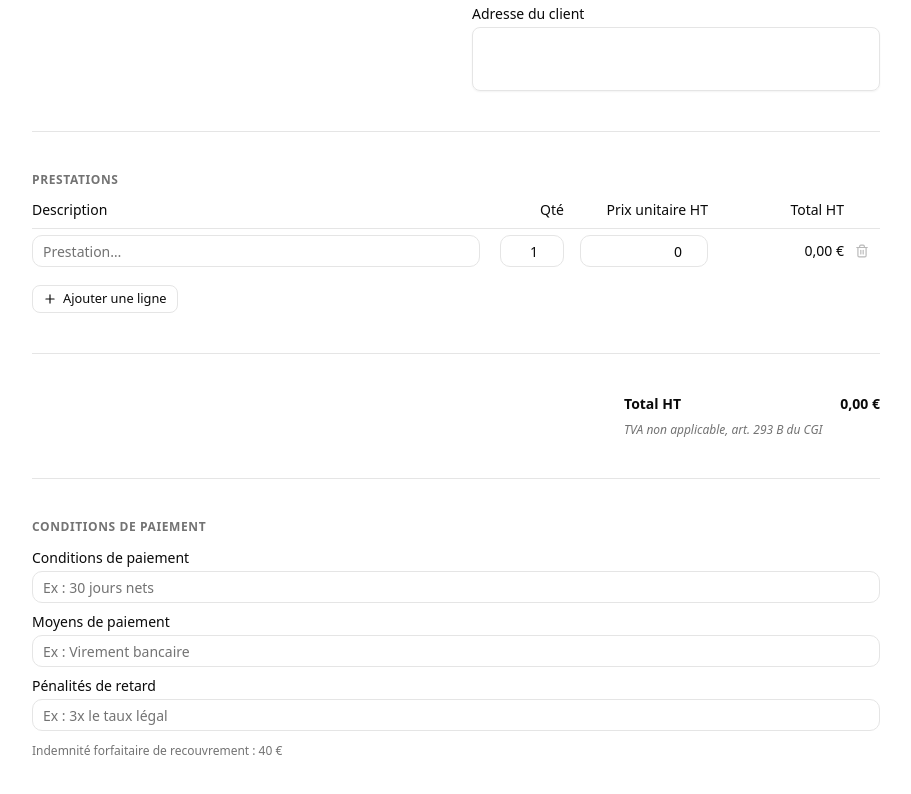
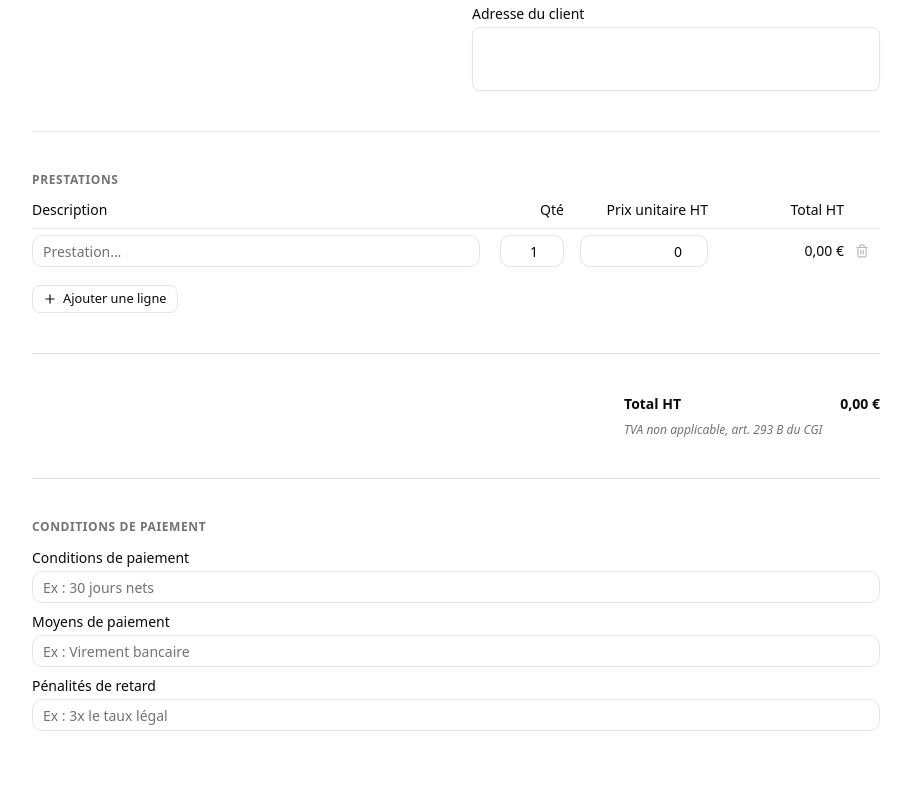
Before and after one commit to MichaelPico/invoice-generator, a React (Vite) app: page / in a window 1280 px wide. Shown: the part 394-1188 px from the top of the page, without its empty margins (184-1095 px from the left). After the commit the page ends 1165 px from the top, so only its background shows below. Built offline with nearby package versions, Linux system fonts and the light colour scheme.

Commit message:
recovery fee

```diff
--- a/src/components/invoice/InvoiceForm.tsx
+++ b/src/components/invoice/InvoiceForm.tsx
@@ -21,7 +21,10 @@ function plusDays(days: number) {
   return new Date(Date.now() + days * 864e5).toISOString().split('T')[0];
 }
 
-function freshDraft(numbering: Parameters<typeof formatInvoiceNumber>[0]): InvoiceDraft {
+function freshDraft(
+  numbering: Parameters<typeof formatInvoiceNumber>[0],
+  iban?: string,
+): InvoiceDraft {
   return {
     invoiceNumber: formatInvoiceNumber(numbering),
     invoiceLanguage: 'fr',
@@ -32,7 +35,7 @@ function freshDraft(numbering: Parameters<typeof formatInvoiceNumber>[0]): Invoi
     client: { name: '', address: '' },
     lineItems: [{ id: crypto.randomUUID(), description: '', quantity: 1, unitPriceHT: 0 }],
     paymentTerms: '',
-    paymentMethods: '',
+    paymentMethods: iban ? `Virement bancaire - IBAN : ${iban}` : '',
     latePaymentPenaltyRate: '',
   };
 }
@@ -40,7 +43,9 @@ function freshDraft(numbering: Parameters<typeof formatInvoiceNumber>[0]): Invoi
 export function InvoiceForm() {
   const { numbering, company, clients, draft, uiLanguage, updateDraft } = useApp();
 
-  const [form, setForm] = useState<InvoiceDraft>(() => draft ?? freshDraft(numbering));
+  const [form, setForm] = useState<InvoiceDraft>(
+    () => draft ?? freshDraft(numbering, company?.iban),
+  );
 
   const updateDraftRef = useRef(updateDraft);
   updateDraftRef.current = updateDraft;
@@ -390,7 +395,9 @@ export function InvoiceForm() {
               placeholder={uiLanguage === 'fr' ? 'Ex : 3x le taux légal' : 'e.g. 3x legal rate'}
             />
           </div>
-          <p className="text-xs text-muted-foreground">{t('flatRecoveryFee', uiLanguage)}</p>
+          {form.isB2B && (
+            <p className="text-xs text-muted-foreground">{t('flatRecoveryFee', uiLanguage)}</p>
+          )}
         </div>
       </section>
     </div>
```
